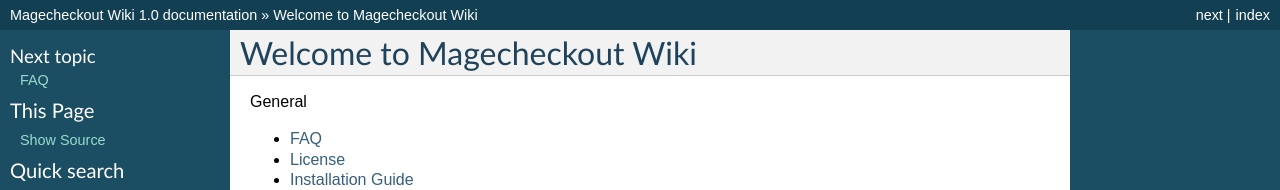
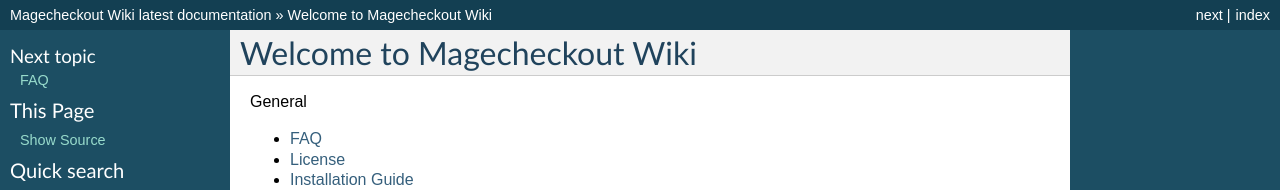
Before and after one commit to LindaThompson/wiki, a Sphinx documentation site: the page built from docs/index.rst, in a window 1280 px wide and 900 px high. Shown: the top 190 px of the window. Built offline with Sphinx 7.4.7, drawn with Linux system fonts in a browser that asks for light colours; pages that are not in the unit, such as notebooks, are missing from menus; some of the changed text lies outside the part shown.

Commit message:
update docs

```diff
--- a/docs/authors.rst
+++ /dev/null
@@ -1 +0,0 @@
-.. include:: ../AUTHORS.rst
--- a/docs/conf.py
+++ b/docs/conf.py
@@ -51,9 +51,9 @@
 # built documents.
 #
 # The short X.Y version.
-version = '1.0'
+version = 'latest'
 # The full version, including alpha/beta/rc tags.
-release = '1.0'
+release = 'latest'
 
 # The language for content autogenerated by Sphinx. Refer to documentation
 # for a list of supported languages.
```
